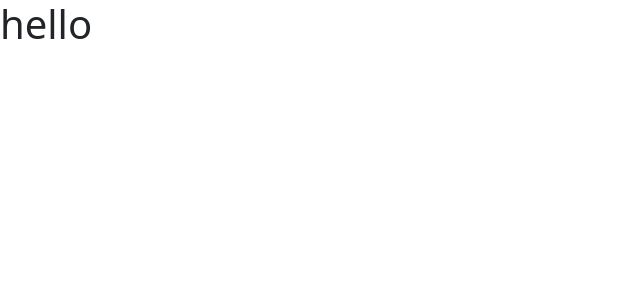
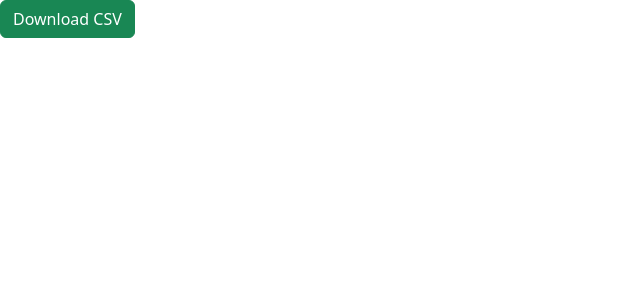
Before and after one commit to Nabab-Sharif/React-Practices, a React (Create React App) app: page / in a window 1280 px wide. Shown: the top 300 px of the page, without its empty margins (0-640 px from the left). Built offline with nearby package versions, Linux system fonts and the light colour scheme.

Commit message:
export form json

```diff
--- a/package.json
+++ b/package.json
@@ -5,6 +5,7 @@
   "dependencies": {
     "axios": "^1.2.0",
     "bootstrap": "^5.2.3",
+    "export-from-json": "^1.7.0",
     "react": "^18.2.0",
     "react-bootstrap": "^2.6.0",
     "react-dom": "^18.2.0",
--- /dev/null
+++ b/src/App5.js
@@ -0,0 +1,35 @@
+
+import React from 'react';
+import exportFromJSON from 'export-from-json';
+
+
+const App = () => {
+
+
+  const DownloadCSV = () => {
+
+    const data = [
+      { name: "Nabab", city: "cumilla" },
+      { name: "sharif", city: "Dhaka" },
+      { name: "Adil", city: "Chittagong" }
+    ]
+
+    const fileName = 'download';
+    const exportType = exportFromJSON.types.csv;
+
+    exportFromJSON({ data, fileName, exportType });
+
+
+
+  }
+
+
+  return (
+    <div>
+      <button onClick={DownloadCSV} className='btn btn-success'>Download CSV</button>
+    </div>
+  )
+
+}
+
+export default App;
--- a/src/index.js
+++ b/src/index.js
@@ -1,6 +1,6 @@
 import React from 'react';
 import ReactDOM from 'react-dom/client';
-import App from './App4';
+import App from './App5';
 import './assets/CSS/bootstrap.min.css'
 
 const root = ReactDOM.createRoot(document.getElementById('root'));
```
Also changed, not shown: 1 other file (tests, documents, lock files or other folders).
